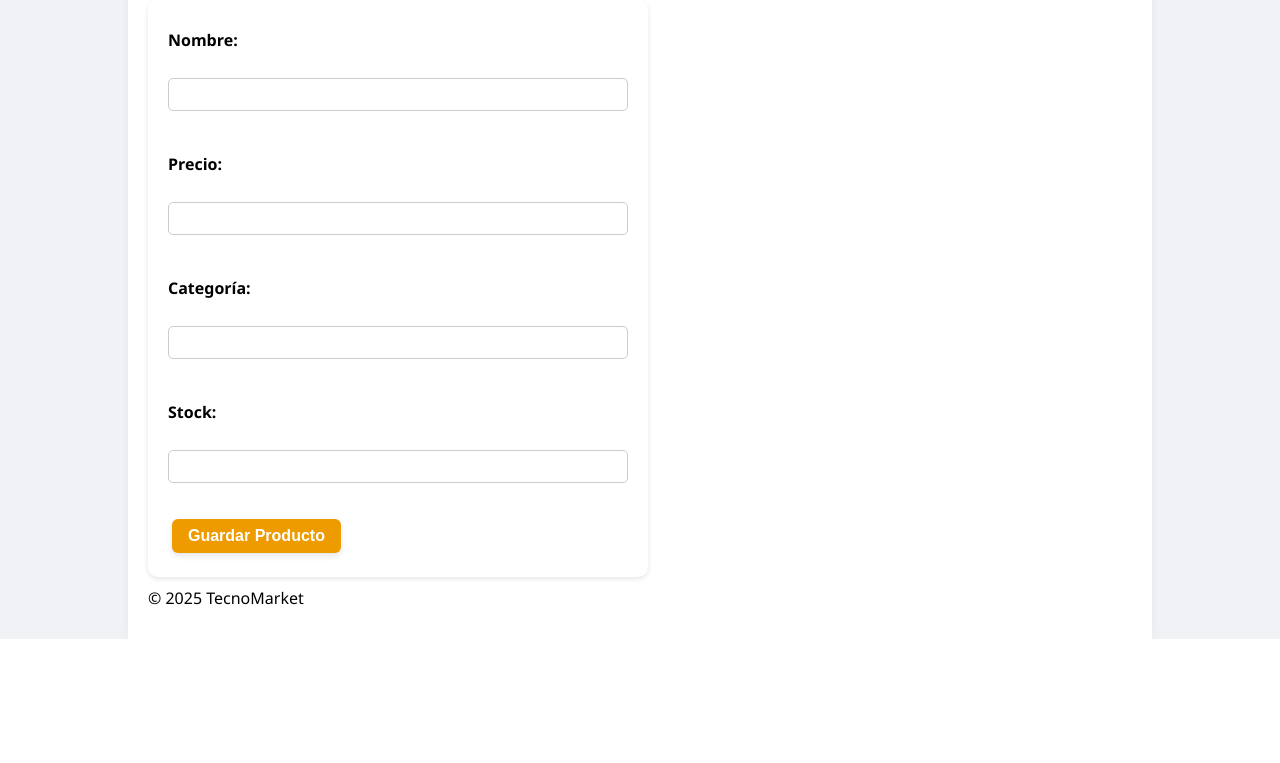
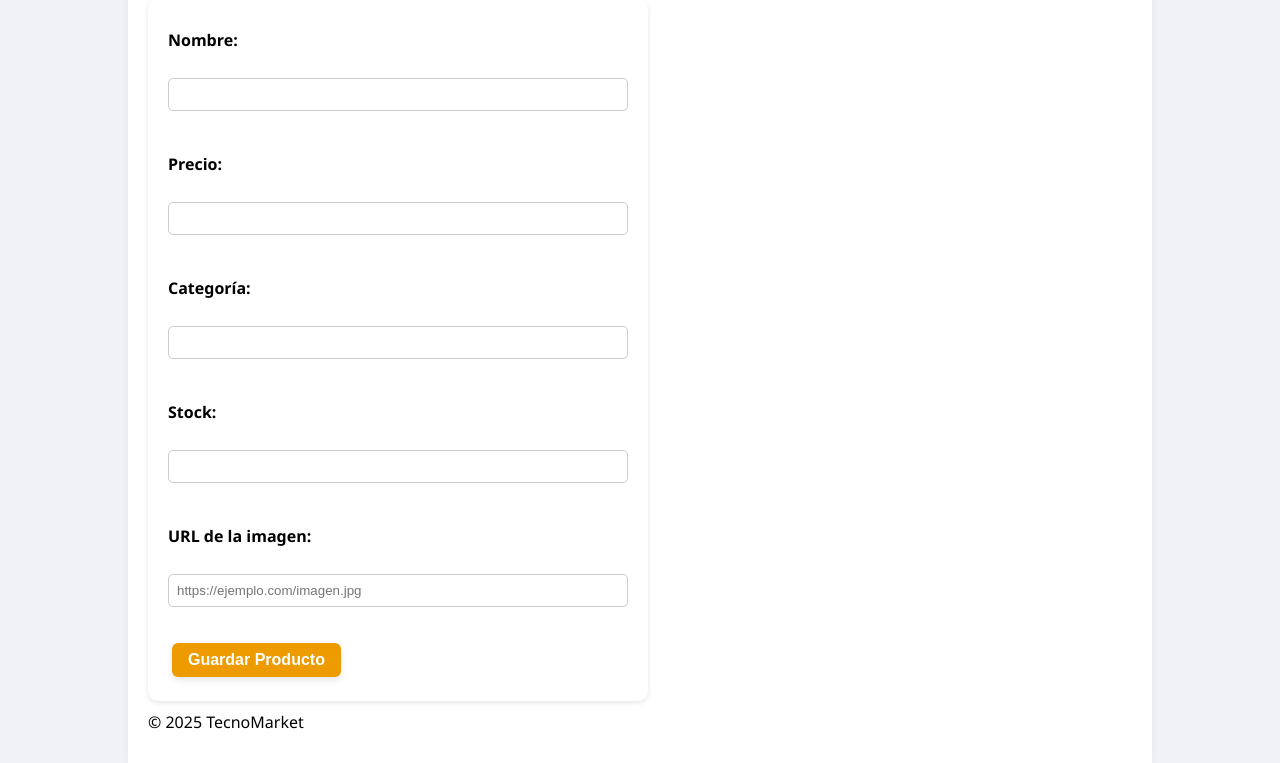
Before and after one commit to cgarriv1510/Proyecto_Markdown, a Flask app: page /productos_nuevo in a window 1280 px wide. Shown: the part 284-1047 px from the top of the page. Before the commit the page ends 923 px from the top, so only its background shows below. Run offline with Flask 3, Linux system fonts and the light colour scheme.

Commit message:
Imagen en añadir productos

```diff
--- a/app.py
+++ b/app.py
@@ -276,6 +276,7 @@ def nuevo_producto():
     if request.method == "POST":
         nombre = request.form.get("nombre", "").strip()
         categoria = request.form.get("categoria", "").strip()
+        imagen = request.form.get("imagen", "").strip()  # <-- añadir este campo
 
         try:
             precio = float(request.form.get("precio", 0))
@@ -302,11 +303,11 @@ def nuevo_producto():
         if producto_existente:
             productos_coleccion.update_one(
                 {"_id": producto_existente["_id"]},
-                {"$set": {"precio": precio, "stock": stock}}
+                {"$set": {"precio": precio, "stock": stock, "imagen": imagen}}  # añadir imagen aquí
             )
             flash("Producto existente actualizado.")
         else:
-            producto = Producto(nombre=nombre, precio=precio, categoria=categoria, stock=stock)
+            producto = Producto(nombre=nombre, precio=precio, categoria=categoria, stock=stock, imagen=imagen)  # pasar imagen al constructor
             productos_coleccion.insert_one(producto.to_dict())
             flash("Producto añadido correctamente.")
 
@@ -317,6 +318,7 @@ def nuevo_producto():
         nombre_admin=nombre_admin,
         tienda=tienda,
         fecha=fecha)
+
 
 # Tienda pública pagina principal
 @app.route("/tienda")
--- a/templates/añadir_producto.html
+++ b/templates/añadir_producto.html
@@ -5,7 +5,7 @@
 {% block content %}
 <div>
     <h3>Añadir nuevo producto</h3>
-    <form action="/productos_nuevo" method="POST">
+    <form action="/nuevo_producto" method="POST">
         <label for="nombre">Nombre:</label><br>
         <input type="text" id="nombre" name="nombre" required><br><br>
 
@@ -18,10 +18,12 @@
         <label for="stock">Stock:</label><br>
         <input type="number" id="stock" name="stock" min="0" required><br><br>
 
+        <label for="imagen">URL de la imagen:</label><br>
+        <input type="url" id="imagen" name="imagen" placeholder="https://ejemplo.com/imagen.jpg" required><br><br>
+
         <button type="submit" class="boton-accion">Guardar Producto</button>
     </form>
 </div>
-
 
 {% endblock %}
 
```
